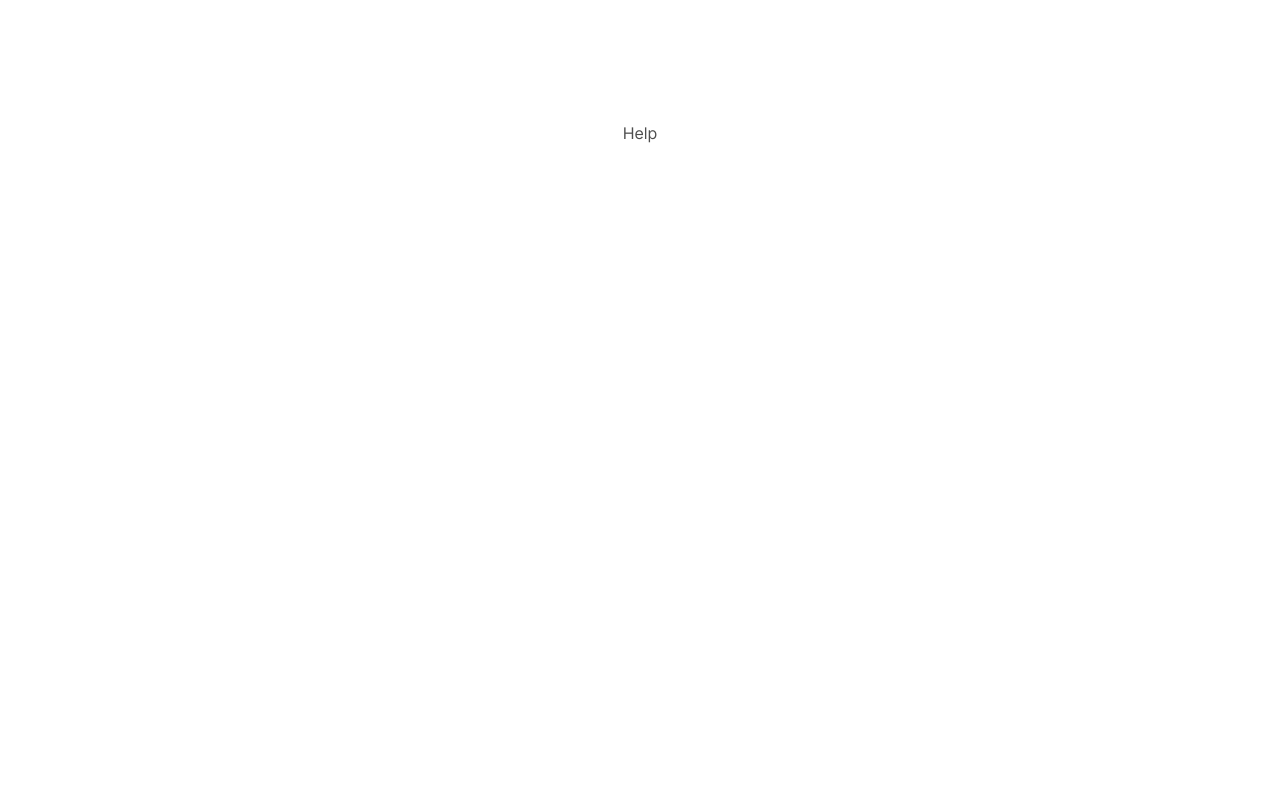
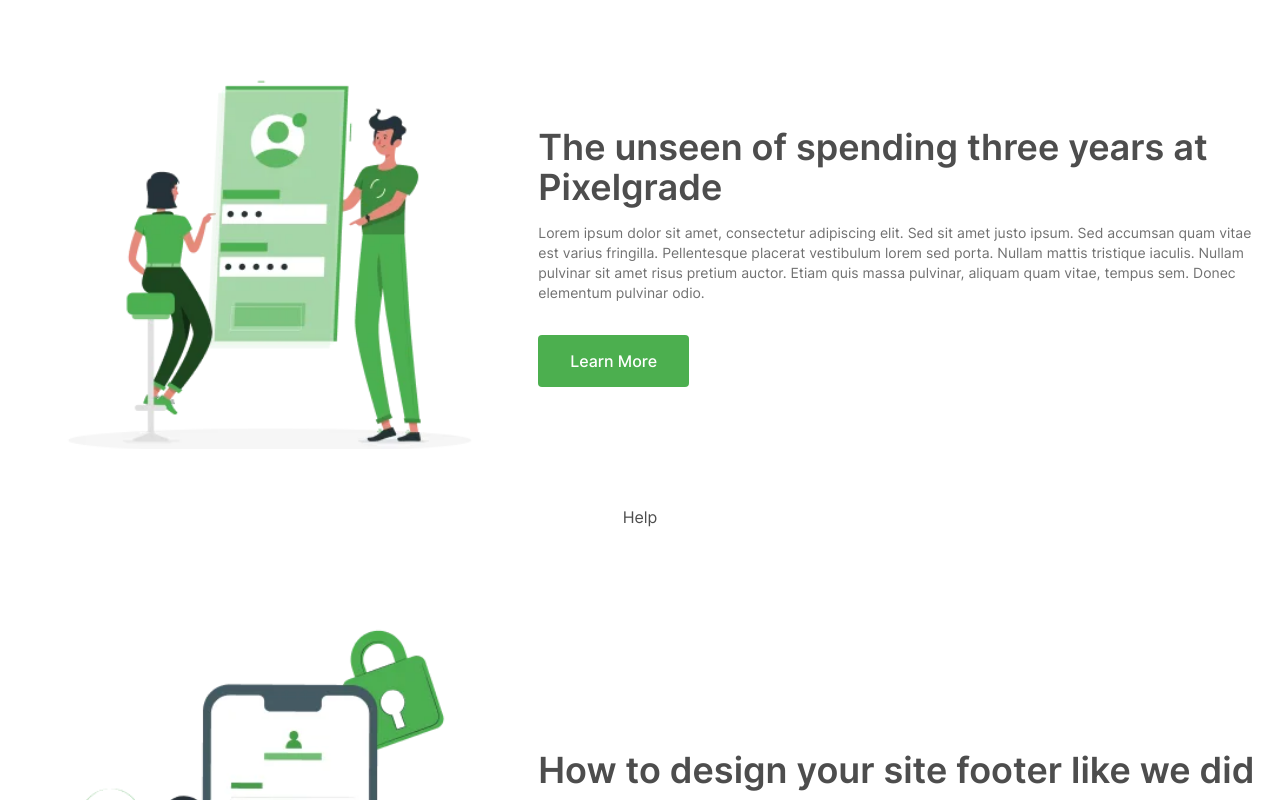
Before and after one commit to hhznmrnayeri/landingReact1, a React (Create React App) app: page / in a window 1280 px wide. Shown: the part 1340-2140 px from the top of the page. Before the commit the page ends 1637 px from the top, so only its background shows below. Built offline with nearby package versions, Linux system fonts and the light colour scheme.

Commit message:
add section component to app

```diff
--- a/src/App.js
+++ b/src/App.js
@@ -14,9 +14,9 @@
       <Header></Header>
       <Clients></Clients>
       <Community></Community>
-      <Section></Section>
+      <Section styleName='bg-section1 h-96' title='The unseen of spending three years at Pixelgrade' caption='Lorem ipsum dolor sit amet, consectetur adipiscing elit. Sed sit amet justo ipsum. Sed accumsan quam vitae est varius fringilla. Pellentesque placerat vestibulum lorem sed porta. Nullam mattis tristique iaculis. Nullam pulvinar sit amet risus pretium auctor. Etiam quis massa pulvinar, aliquam quam vitae, tempus sem. Donec elementum pulvinar odio.'></Section>
       <Help></Help>
-      <Section></Section>
+      <Section styleName='bg-section2 h-[490px]' title='How to design your site footer like we did' caption='Donec a eros justo. Fusce egestas tristique ultrices. Nam tempor, augue nec tincidunt molestie, massa nunc varius arcu, at scelerisque elit erat a magna. Donec quis erat at libero ultrices mollis. In hac habitasse platea dictumst. Vivamus vehicula leo dui, at porta nisi facilisis finibus. In euismod augue vitae nisi ultricies, non aliquet urna tincidunt. Integer in nisi eget nulla commodo faucibus efficitur quis massa. Praesent felis est, finibus et nisi ac, hendrerit venenatis libero. Donec consectetur faucibus ipsum id gravida.'></Section>
       <Customer></Customer>
       <Marketing></Marketing>
       <Demo></Demo>
--- a/src/components/section/Section.js
+++ b/src/components/section/Section.js
@@ -4,7 +4,12 @@
   return (
     <div className="container mt-10 py-14">
       <div className='grid grid-cols-1 md:grid-cols-12 gap-2 items-center'>
-        <div className={`bg-cover ${props.styleName}`}></div>
+        <div className={`bg-cover  col-span-1 md:col-span-12 lg:col-span-5 w-full hidden xs:block ${props.styleName}`}></div>
+        <div className='flex flex-col items-start col-span-1 md:col-span-12 lg:col-span-7 text-start'>
+          <h2 className='font-interSemibold text-2xl sm:text-4xl'>{props.title}</h2>
+          <p className='text-sm text-neutral-gray mt-4 mb-8'>{props.caption}</p>
+          <button className='text-white bg-primary font-interMedium rounded py-3.5 px-8'>Learn More</button>
+        </div>
       </div>
     </div>
   )
--- a/tailwind.config.js
+++ b/tailwind.config.js
@@ -35,6 +35,8 @@
       },
       backgroundImage:{
         "header":"url(../public/images/header.webp)",
+        "section1":"url(../public/images/section1.webp)",
+        "section2":"url(../public/images/section2.webp)",
         // "header-representation":"linear-gradient(0deg, rgba(0, 0, 0, 0.55) 0%, rgba(0, 0, 0, 0.55) 100%), linear-gradient(0deg, rgba(33, 64, 43, 0.50) 0%, rgba(33, 64, 43, 0.50) 100%), url(../images/representation/header.jpg)",
       },
       fontFamily:{
```
